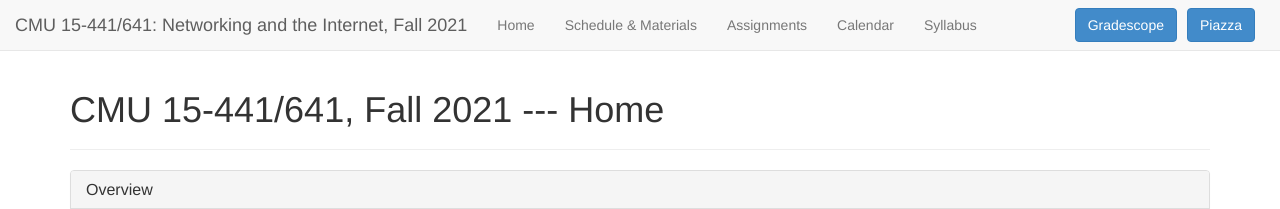
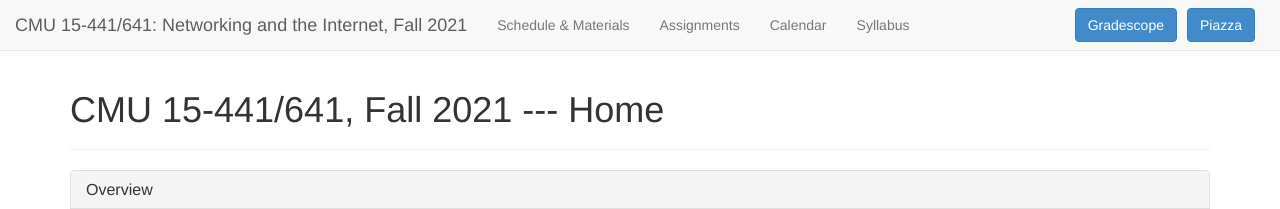
Before and after one commit to computer-networks/fa21, a Jekyll site: the page built from index.html, in a window 1280 px wide. Shown: the top 209 px of the page. Built offline with Jekyll 4.4.1, drawn with Linux system fonts in a browser that asks for light colours.

Commit message:
Remove redundant "Home" button

```diff
--- a/_layouts/coursepage.html
+++ b/_layouts/coursepage.html
@@ -37,7 +37,6 @@ PUBLIC "-//W3C//DTD XHTML 1.0 Strict//EN"
       <!-- Collect the nav links, forms, and other content for toggling -->
       <div class="collapse navbar-collapse navbar-ex1-collapse">
         <ul class="nav navbar-nav">
-          <li><a href="index.html">Home</a></li>
           <li><a href="schedule.html">Schedule & Materials</a></li>
           <li><a href="assignments.html">Assignments</a></li>
           <li><a href="calendar.html">Calendar</a></li>
```
